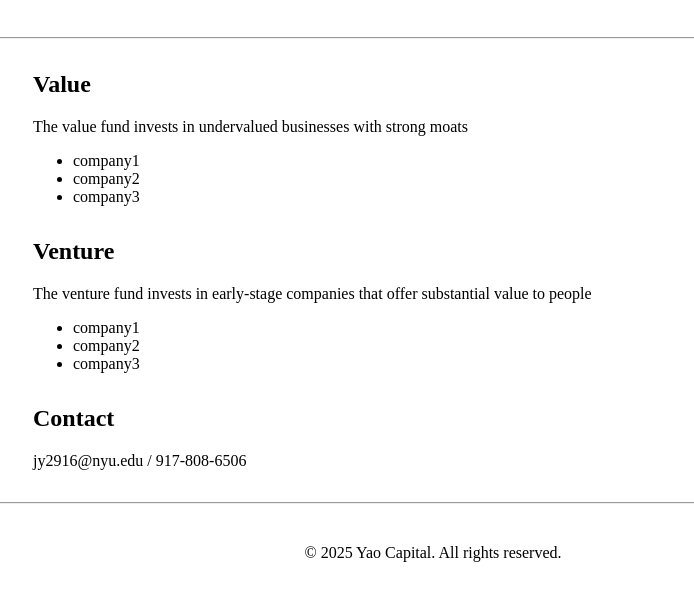
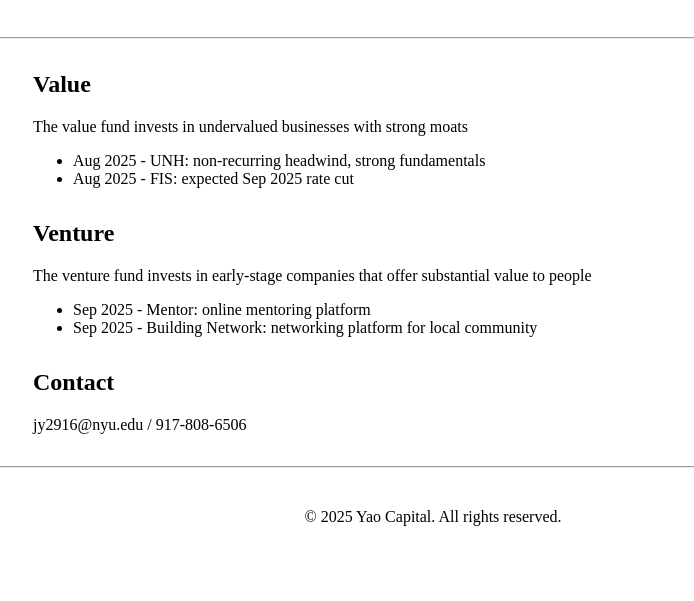
Before and after one commit to JerryYao-cyber/yaocapital, a plain HTML site: page index.html in a window 1280 px wide. Shown: the part 117-718 px from the top of the page, without its empty margins (207-901 px from the left). Drawn offline with Linux system fonts and the light colour scheme.

Commit message:
Update index.html

```diff
--- a/index.html
+++ b/index.html
@@ -62,9 +62,8 @@
       <h2>Value</h2>
       <p>The value fund invests in undervalued businesses with strong moats</p>
       <ul>
-        <li>company1</li>
-        <li>company2</li>
-        <li>company3</li>
+        <li>Aug 2025 - UNH: non-recurring headwind, strong fundamentals</li>
+        <li>Aug 2025 - FIS: expected Sep 2025 rate cut</li>
       </ul>
     </section>
 
@@ -72,9 +71,8 @@
       <h2>Venture</h2>
       <p>The venture fund invests in early-stage companies that offer substantial value to people</p>
       <ul>
-        <li>company1</li>
-        <li>company2</li>
-        <li>company3</li>
+        <li>Sep 2025 - Mentor: online mentoring platform</li>
+        <li>Sep 2025 - Building Network: networking platform for local community</li>
       </ul>
     </section>
 
```
